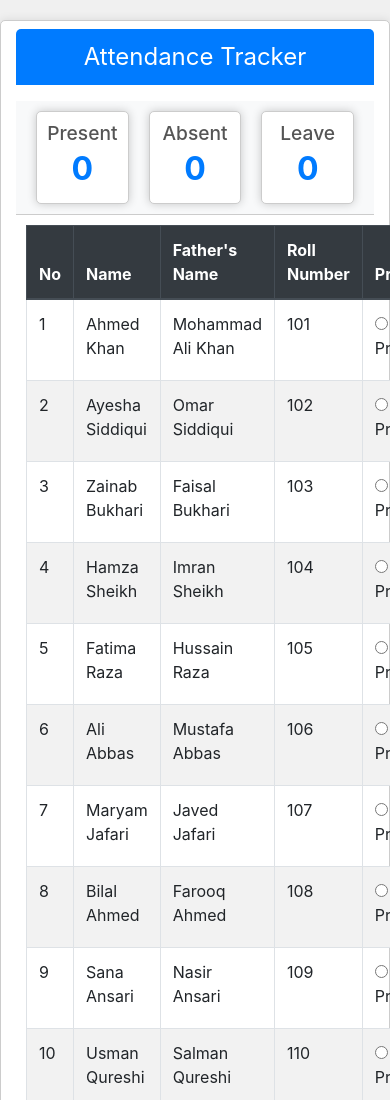
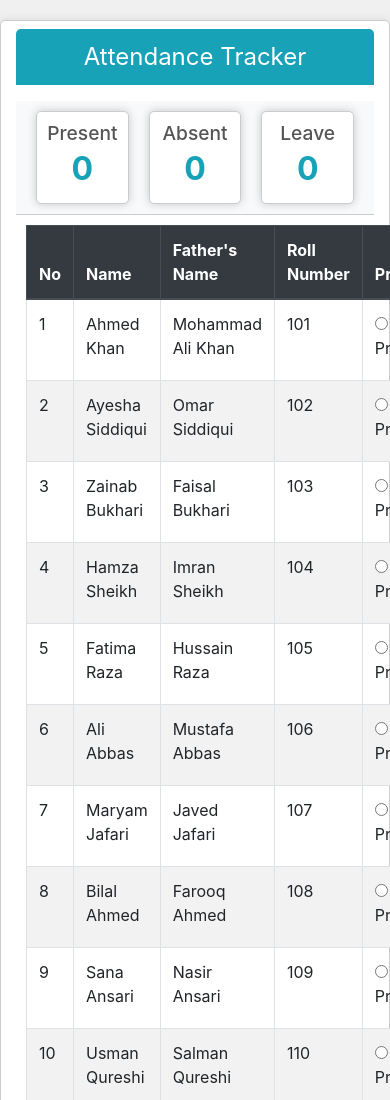
Before and after one commit to ZayanMustafa/Smart-Attendance-Manager, a plain HTML site: page index.html in a window 390 px wide. Shown: the top 1100 px of the page. Drawn offline with nearby package versions, Linux system fonts and the light colour scheme.

Commit message:
Style Updated

```diff
--- a/style.css
+++ b/style.css
@@ -12,7 +12,7 @@ body {
 }
 
 .header {
-    background-color: #007bff;
+    background-color: #007bff; /* Default blue background */
     color: #fff;
     padding: 10px;
     text-align: center;
@@ -38,7 +38,7 @@ th, td {
 }
 
 th {
-    background-color: #007bff;
+    background-color: #007bff; /* Default blue background */
     color: #fff;
 }
 
@@ -75,5 +75,43 @@ tr:nth-child(even) {
     display: block;
     font-size: 2em;
     font-weight: bold;
-    color: #007bff;
+    color: #ff0055; /* Default blue color */
 }
+
+/* Media Queries for Responsive Design */
+
+@media (max-width: 1200px) {
+    .header, th  {
+        background-color: #28a745; /* Green background for header and table headers */
+    }
+    .box span {
+        color: #28a745; /* Green background for header and table headers */
+    }
+}
+
+@media (max-width: 992px) {
+    .header, th  {
+        background-color: #dc3545; /* Red background for header and table headers */
+    }
+    .box span {
+        color: #dc3545; /* Red background for header and table headers */
+    }
+}
+
+@media (max-width: 768px) {
+    .header, th  {
+        background-color: #ffc107; /* Yellow background for header and table headers */
+    }
+    .box span {
+        color: #ffc107; /* Yellow background for header and table headers */
+    }
+}
+
+@media (max-width: 576px) {
+    .header, th  {
+        background-color: #17a2b8; /* Cyan background for header and table headers */
+    }
+    .box span {
+        color: #17a2b8; /* Cyan background for header and table headers */
+    }
+}
```
